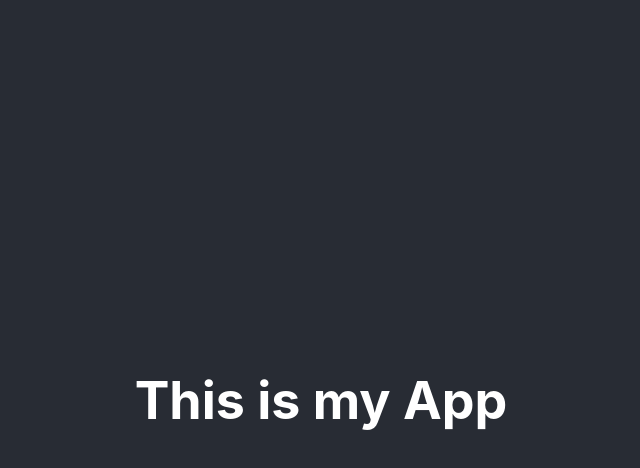
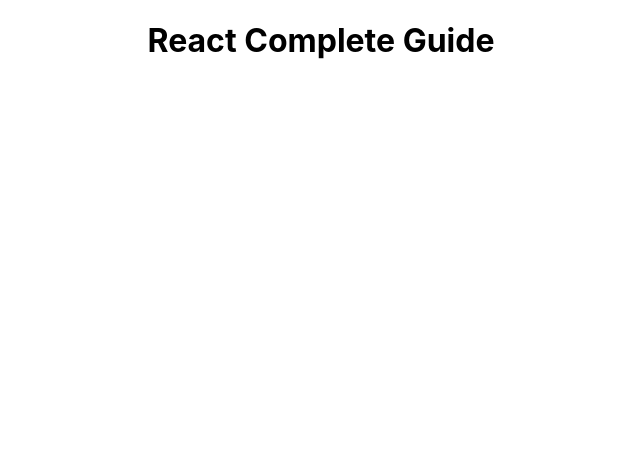
Before and after one commit to jgroff8806/react-complete-guide, a React (Create React App) app: page / in a window 1280 px wide. Shown: the top 468 px of the page, without its empty margins (319-959 px from the left). Built offline with nearby package versions, Linux system fonts and the light colour scheme.

Commit message:
JSX vs react createElement

```diff
--- a/src/App.js
+++ b/src/App.js
@@ -5,13 +5,10 @@ class App extends Component {
   render() {
     return (
       <div className="App">
-        <header className="App-header">
-          <div>
-            <h1>This is my App</h1>
-          </div>
-        </header>
+        <h1>React Complete Guide</h1>
       </div>
     );
+    // return React.createElement('div', { className: 'App' }, React.createElement('h1', null, 'Is this working?'));
   }
 }
 
```
